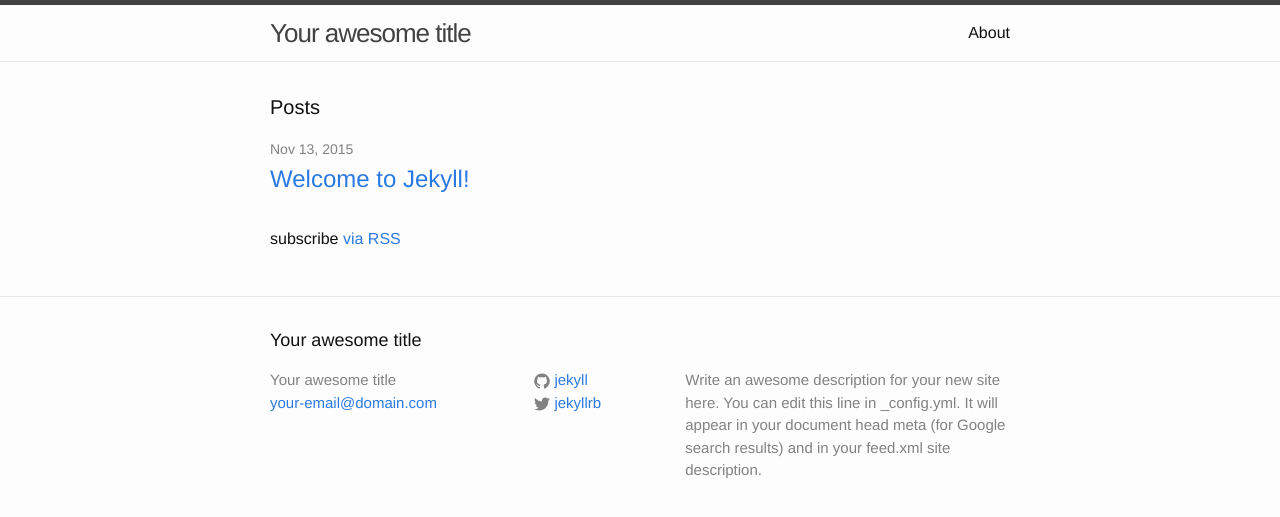
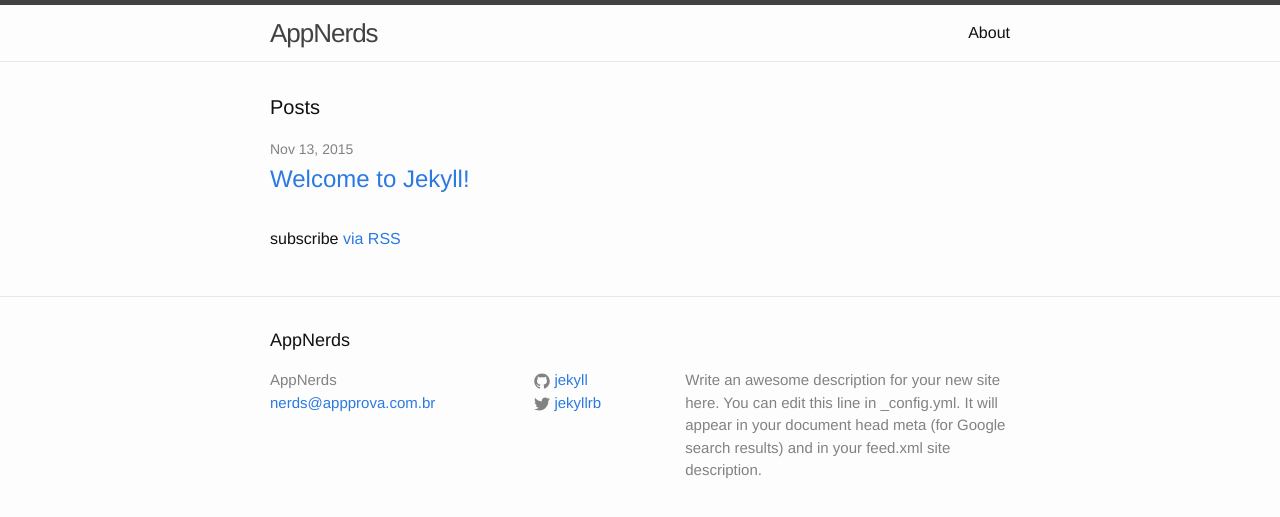
Before and after one commit to appprova/appprova.github.io, a Jekyll site: the page built from index.html, in a window 1280 px wide. Shown: the top 517 px of the page. Built offline with Jekyll 4.4.1, drawn with Linux system fonts in a browser that asks for light colours.

Commit message:
changing _config.yml

```diff
--- a/_config.yml
+++ b/_config.yml
@@ -6,8 +6,8 @@
 # 'jekyll serve'. If you change this file, please restart the server process.
 
 # Site settings
-title: Your awesome title
-email: your-email@domain.com
+title: AppNerds
+email: nerds@appprova.com.br
 description: > # this means to ignore newlines until "baseurl:"
   Write an awesome description for your new site here. You can edit this
   line in _config.yml. It will appear in your document head meta (for
```
